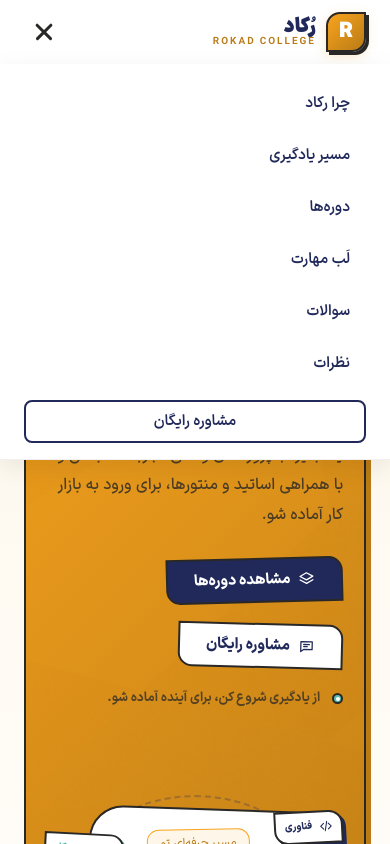
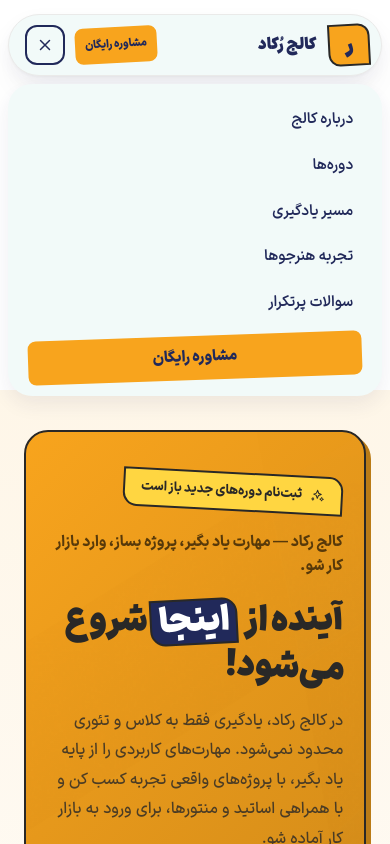
Before and after one commit to MohammadMehdiSadeghi/rokad-college, a React (Vite) app: page / in a window 390 px wide. Both pictures are taken after a click on the button 44 px from the left and 32 px from the top of the page. Shown: the top 844 px of the page. Built offline with nearby package versions, Linux system fonts and the light colour scheme; the HTML template or start-up script is replaced by a standard one; a web font is replaced by a local one.

Commit message:
header: redesign to sample college navbar (mint pill, amber brand mark, CTA btn, nav underline hover, mobile menu)

```diff
--- a/src/Components/Header/index.jsx
+++ b/src/Components/Header/index.jsx
@@ -1,58 +1,60 @@
 import { useState } from "react";
-import Logo from "../Logo.jsx";
+import { BarsIcon, XMarkIcon } from "../Icons";
 
 export default function Header() {
-  const [mobileOpen, setMobileOpen] = useState(false);
+  const [open, setOpen] = useState(false);
+
+  const links = [
+    { href: "#about-section", label: "درباره کالج" },
+    { href: "#courses-section", label: "دوره‌ها" },
+    { href: "#path-section", label: "مسیر یادگیری" },
+    { href: "#testimonials-section", label: "تجربه هنرجوها" },
+    { href: "#faq-section", label: "سوالات پرتکرار" },
+  ];
 
   return (
-    <header className="site-header" id="top">
-      <div className="container nav">
-        {/* Logo — right side (RTL) */}
-        <Logo />
-
-        {/* Desktop nav — hidden on mobile */}
-        <nav className="nav-links">
-          <a href="#promo" onClick={() => setMobileOpen(false)}>چرا رکاد</a>
-          <a href="#path" onClick={() => setMobileOpen(false)}>مسیر یادگیری</a>
-          <a href="#courses" onClick={() => setMobileOpen(false)}>دوره‌ها</a>
-          <a href="#lab" onClick={() => setMobileOpen(false)}>لَب مهارت</a>
-          <a href="#faq" onClick={() => setMobileOpen(false)}>سوالات</a>
-          <a href="#comments" onClick={() => setMobileOpen(false)}>نظرات</a>
-        </nav>
-
-        {/* Desktop CTA — hidden on mobile */}
-        <a href="#consult" className="btn btn-sm btn-ghost desktop-only">
-          مشاوره رایگان
+    <header className="college-header">
+      <nav className="college-navbar" aria-label="ناوبری اصلی">
+        {/* Brand — right side (RTL) */}
+        <a className="college-brand" href="#hero-section" aria-label="کالج رُکاد، صفحه اصلی">
+          <span className="college-brand-mark" aria-hidden="true">ر</span>
+          <span className="college-brand-copy">
+            <b>کالج رُکاد</b>
+            <small>آینده از اینجا شروع می‌شود</small>
+          </span>
         </a>
 
-        {/* Mobile hamburger — hidden on desktop */}
-        <button
-          className="mobile-menu-btn"
-          onClick={() => setMobileOpen(!mobileOpen)}
-          aria-label="منو"
-          aria-expanded={mobileOpen}
-        >
-          <span className={`hamburger ${mobileOpen ? "hamburger--open" : ""}`}>
-            <span></span>
-            <span></span>
-            <span></span>
-          </span>
-        </button>
-      </div>
+        {/* Desktop nav */}
+        <ul className="college-nav-links">
+          {links.map((l) => (
+            <li key={l.href}>
+              <a href={l.href} onClick={() => setOpen(false)}>{l.label}</a>
+            </li>
+          ))}
+        </ul>
 
-      {/* Mobile dropdown menu */}
-      <div className={`mobile-dropdown ${mobileOpen ? "mobile-dropdown--open" : ""}`}>
-        <nav className="mobile-dropdown-inner">
-          <a href="#promo" onClick={() => setMobileOpen(false)}>چرا رکاد</a>
-          <a href="#path" onClick={() => setMobileOpen(false)}>مسیر یادگیری</a>
-          <a href="#courses" onClick={() => setMobileOpen(false)}>دوره‌ها</a>
-          <a href="#lab" onClick={() => setMobileOpen(false)}>لَب مهارت</a>
-          <a href="#faq" onClick={() => setMobileOpen(false)}>سوالات</a>
-          <a href="#comments" onClick={() => setMobileOpen(false)}>نظرات</a>
-          <a href="#consult" onClick={() => setMobileOpen(false)} className="btn btn-sm btn-ghost" style={{ marginTop: "8px", width: "100%", justifyContent: "center" }}>
-            مشاوره رایگان
-          </a>
-        </nav>
+        {/* Actions */}
+        <div className="college-nav-actions">
+          <a className="college-nav-login" href="#consult-section">ورود هنرجو</a>
+          <a className="college-nav-cta" href="#consult-section">مشاوره رایگان</a>
+          <button
+            className="college-nav-burger"
+            onClick={() => setOpen(!open)}
+            aria-label="باز کردن منو"
+            aria-expanded={open}
+            aria-controls="college-mobile-menu"
+          >
+            {open ? <XMarkIcon width="18" height="18" /> : <BarsIcon width="18" height="18" />}
+          </button>
+        </div>
+      </nav>
+
+      {/* Mobile menu */}
+      <div className={`college-mobile-menu ${open ? "is-open" : ""}`} id="college-mobile-menu">
+        {links.map((l) => (
+          <a key={l.href} href={l.href} onClick={() => setOpen(false)}>{l.label}</a>
+        ))}
+        <a href="#consult-section" onClick={() => setOpen(false)} className="college-mobile-cta">مشاوره رایگان</a>
       </div>
     </header>
   );
--- a/src/Components/Icons/index.jsx
+++ b/src/Components/Icons/index.jsx
@@ -377,3 +377,19 @@ export function SearchChartIcon(props) {
     </svg>
   );
 }
+
+export function BarsIcon(props) {
+  return (
+    <svg viewBox="0 0 24 24" fill="none" {...props}>
+      <path d="M4 7h16M4 12h16M4 17h16" stroke="currentColor" strokeWidth="2" strokeLinecap="round" />
+    </svg>
+  );
+}
+
+export function XMarkIcon(props) {
+  return (
+    <svg viewBox="0 0 24 24" fill="none" {...props}>
+      <path d="M6 6l12 12M18 6L6 18" stroke="currentColor" strokeWidth="2" strokeLinecap="round" />
+    </svg>
+  );
+}
--- a/src/index.css
+++ b/src/index.css
@@ -701,131 +701,159 @@ ul { list-style: none; }
   box-shadow: var(--shadow-college);
 }
 
-/* =============================================   Nav — matching rokad-web header structure
-============================================= */
-.site-header {
-  position: sticky; top: 0; z-index: 50;
-  background: rgba(255, 255, 255, 0.92);
-  backdrop-filter: blur(12px);
-  -webkit-backdrop-filter: blur(12px);
-  border-bottom: 1px solid rgba(0,0,0,0.06);
-}
-.nav {
-  display: flex; align-items: center; justify-content: space-between;
-  gap: var(--space-4); padding-block: var(--space-3);
-}
-/* Desktop nav links */
-.nav-links {
-  display: flex; align-items: center; gap: var(--space-6);
-  font-size: 14px; font-weight: 600; color: var(--navy);
-}
-.nav-links a {
-  transition: color 0.2s ease;
-  padding: 4px 0;
-  position: relative;
-}
-.nav-links a::after {
+/* =============================================
+   COLLEGE HEADER — sample design (mint pill navbar)
+============================================= */
+.college-header {
+  position: sticky;
+  top: 14px;
+  z-index: 50;
+  padding-inline: 1rem;
+}
+.college-navbar {
+  max-width: 75rem;
+  margin: auto;
+  display: flex;
+  align-items: center;
+  justify-content: space-between;
+  gap: 1.5rem;
+  padding: .55rem .7rem .55rem 1rem;
+  background: var(--bg-mint);
+  border: 1px solid #eaeae9;
+  border-radius: 40px;
+  box-shadow: 0 1px 3px rgba(0,0,0,.04), 0 8px 20px rgba(33,41,90,.05), 0 20px 40px -4px rgba(33,41,90,.06);
+}
+.college-brand {
+  display: flex;
+  align-items: center;
+  gap: .7rem;
+  text-decoration: none;
+}
+.college-brand-mark {
+  width: 42px; height: 42px;
+  display: grid; place-items: center;
+  background: var(--college);
+  color: var(--navy);
+  border: 2px solid var(--ink);
+  border-radius: 0 12px 0 12px;
+  font-weight: 950;
+  font-size: 1.35rem;
+  transform: rotate(-3deg);
+  flex: none;
+}
+.college-brand-copy {
+  display: flex;
+  flex-direction: column;
+  line-height: 1.2;
+}
+.college-brand-copy b {
+  font-size: 1rem;
+  color: var(--navy);
+  font-weight: 950;
+}
+.college-brand-copy small {
+  font-size: 9px;
+  color: var(--ink-subtle);
+  margin-top: 3px;
+}
+.college-nav-links {
+  display: flex;
+  gap: 1.6rem;
+  list-style: none;
+}
+.college-nav-links a {
+  font-size: 15px;
+  color: var(--navy);
+  position: relative;
+  text-decoration: none;
+  font-weight: 600;
+}
+.college-nav-links a::after {
   content: "";
   position: absolute;
-  bottom: 0; right: 0;
-  width: 0; height: 2px;
+  right: 0;
+  bottom: -5px;
+  width: 0;
+  height: 2px;
   background: var(--college);
-  transition: width 0.2s ease;
-  border-radius: 1px;
-}
-.nav-links a:hover { color: var(--college-dark); }
-.nav-links a:hover::after { width: 100%; }
-@media (max-width: 900px) { .nav-links { display: none; } }
-
-/* Desktop-only CTA button */
-.desktop-only { display: inline-flex; }
-@media (max-width: 900px) { .desktop-only { display: none; } }
-
-/* Mobile menu button */
-.mobile-menu-btn {
+  transition: .2s;
+}
+.college-nav-links a:hover::after { width: 100%; }
+.college-nav-actions {
+  display: flex;
+  align-items: center;
+  gap: .65rem;
+}
+.college-nav-login {
+  font-size: 14px;
+  color: var(--navy);
+  text-decoration: none;
+  font-weight: 600;
+}
+.college-nav-cta {
+  font-size: 14px;
+  font-weight: 900;
+  color: var(--navy);
+  background: var(--college);
+  border-radius: 8px;
+  padding: 10px 16px;
+  transform: rotate(-3deg);
+  transition: .2s;
+  text-decoration: none;
+  white-space: nowrap;
+}
+.college-nav-cta:hover {
+  transform: rotate(0) scale(1.04);
+  background: var(--college-dark);
+}
+.college-nav-burger {
   display: none;
-  width: 40px;
-  height: 40px;
+  width: 40px; height: 40px;
+  border: 2px solid var(--navy);
+  border-radius: 12px;
+  color: var(--navy);
+  background: none;
   align-items: center;
   justify-content: center;
-  border-radius: var(--r-sm);
-  transition: background 0.2s ease;
-}
-.mobile-menu-btn:hover {
-  background: rgba(0,0,0,0.05);
-}
-@media (max-width: 900px) {
-  .mobile-menu-btn { display: flex; }
-}
-
-/* Hamburger icon */
-.hamburger {
-  display: flex;
-  flex-direction: column;
-  gap: 5px;
-  width: 22px;
-}
-.hamburger span {
-  display: block;
-  height: 2.5px;
-  background: var(--ink);
-  border-radius: 2px;
-  transition: transform 0.3s ease, opacity 0.3s ease;
-}
-.hamburger--open span:nth-child(1) {
-  transform: translateY(7.5px) rotate(45deg);
-}
-.hamburger--open span:nth-child(2) {
-  opacity: 0;
-}
-.hamburger--open span:nth-child(3) {
-  transform: translateY(-7.5px) rotate(-45deg);
-}
-
-/* Mobile dropdown menu — simple, matching rokad style */
-.mobile-dropdown {
+  cursor: pointer;
+}
+.college-mobile-menu {
   display: none;
-  position: absolute;
-  top: 100%;
-  right: 0; left: 0;
-  background: var(--white);
-  border-bottom: 1px solid rgba(0,0,0,0.06);
-  box-shadow: 0 8px 24px rgba(0,0,0,0.08);
-  z-index: 49;
-  max-height: 0;
-  overflow: hidden;
-  transition: max-height 0.3s ease, opacity 0.3s ease;
-  opacity: 0;
-}
-.mobile-dropdown--open {
-  max-height: 400px;
-  opacity: 1;
-}
-@media (min-width: 901px) {
-  .mobile-dropdown { display: none !important; }
-}
-@media (max-width: 900px) {
-  .mobile-dropdown { display: block; }
-}
-.mobile-dropdown-inner {
-  display: flex;
-  flex-direction: column;
-  padding: var(--space-4) var(--space-6);
-  gap: var(--space-1);
-}
-.mobile-dropdown-inner a {
+  max-width: 75rem;
+  margin: .5rem auto;
+  padding: 1rem 1.25rem;
+  background: var(--bg-mint);
+  border-radius: 24px;
+  box-shadow: 0 8px 20px rgba(33,41,90,.08);
+}
+.college-mobile-menu.is-open { display: grid; gap: 4px; }
+.college-mobile-menu a {
+  padding: .55rem;
+  color: var(--navy);
+  text-decoration: none;
   font-size: 15px;
   font-weight: 600;
-  color: var(--navy);
-  padding: var(--space-3) var(--space-4);
-  border-radius: var(--r-sm);
-  transition: background 0.15s ease, color 0.15s ease;
-}
-.mobile-dropdown-inner a:hover {
-  background: var(--college-light);
-  color: var(--college-dark);
-}
-
+}
+.college-mobile-cta {
+  margin-top: 8px;
+  background: var(--college);
+  text-align: center;
+  border-radius: 8px;
+  padding: 10px !important;
+  font-weight: 900 !important;
+  transform: rotate(-2deg);
+}
+@media (max-width: 1023px) {
+  .college-nav-links { display: none; }
+  .college-nav-login { display: none; }
+  .college-nav-burger { display: flex; }
+}
+@media (max-width: 640px) {
+  .college-header { padding-inline: .5rem; }
+  .college-navbar { gap: .5rem; }
+  .college-brand-copy small { display: none; }
+  .college-nav-cta { font-size: 11px; padding: 9px 10px; }
+}
 /* =============================================
    Footer
 ============================================= */
```
